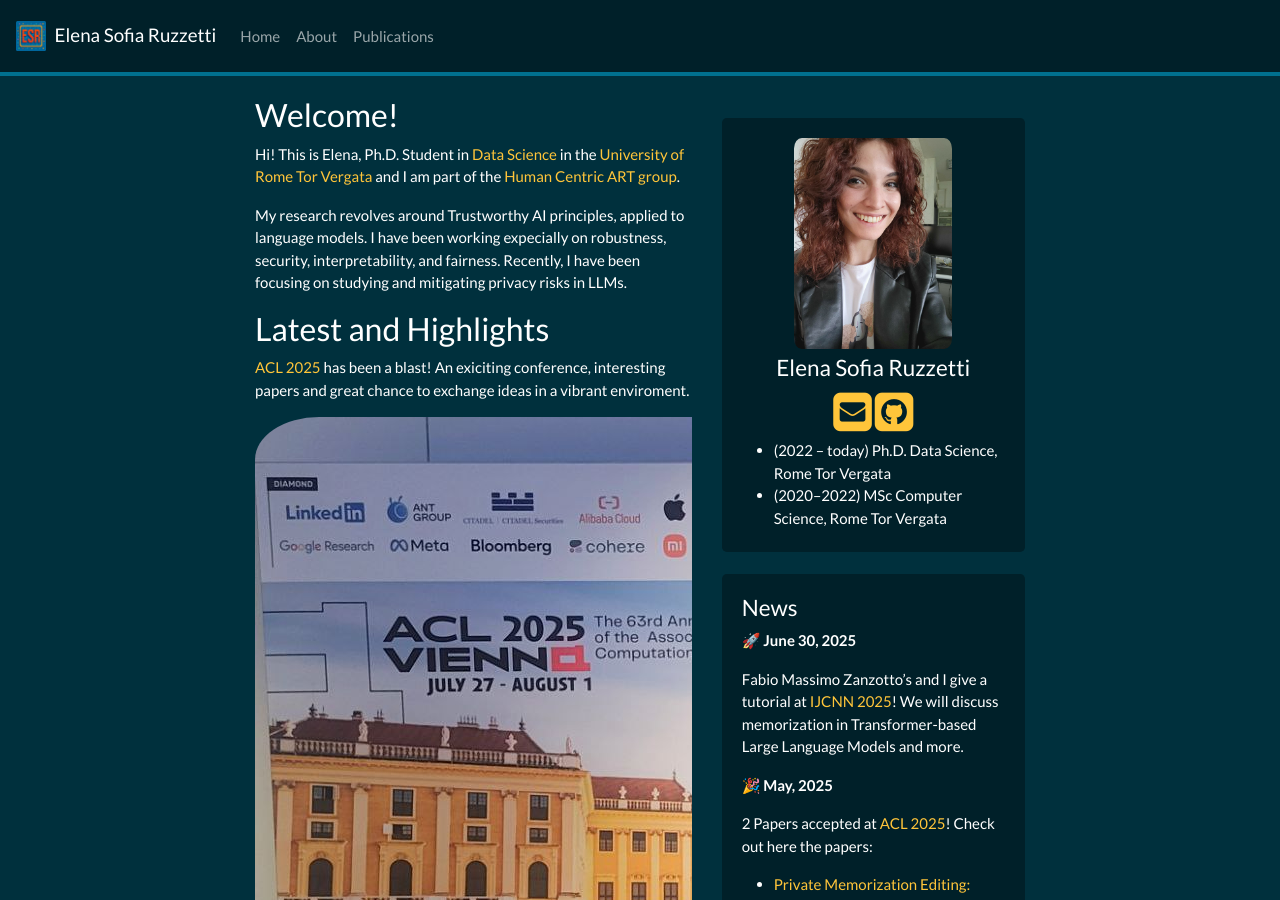
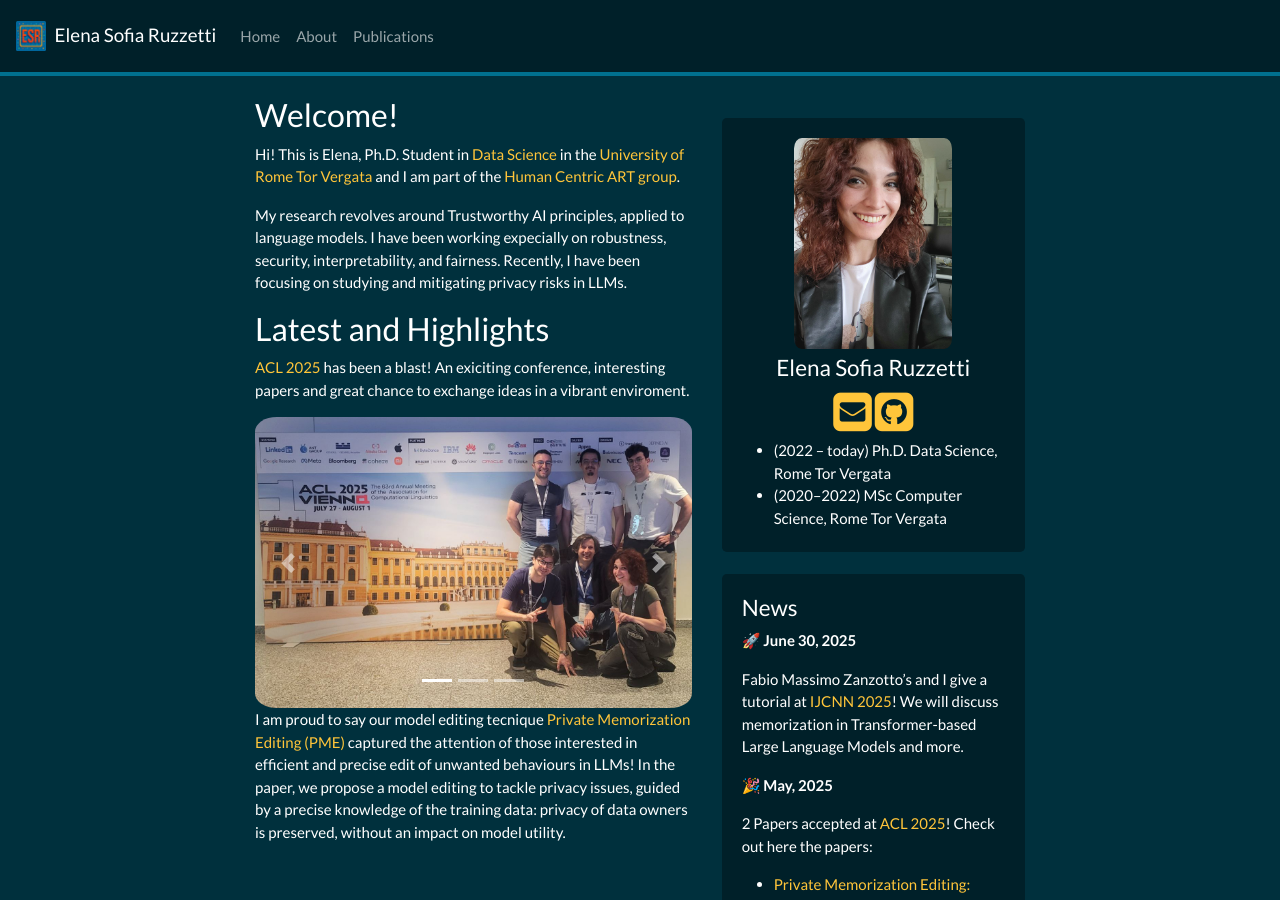
Before and after one commit to elenasofia98/elenasofia98.github.io, a Jekyll site: the page built from _pages/home.md, in a window 1280 px wide and 900 px high. Built offline with Jekyll 4.4.1, drawn with Linux system fonts in a browser that asks for light colours; nearby versions of some CDN libraries; a style sheet for code colours, icons or effects is not loaded.

Commit message:
carousel fix

```diff
--- a/_pages/home.md
+++ b/_pages/home.md
@@ -19,31 +19,29 @@ Recently, I have been focusing on studying and mitigating privacy risks in LLMs.
 [ACL 2025](https://2025.aclweb.org/) has been a blast! An exiciting conference, interesting papers and great chance to exchange ideas in a vibrant enviroment.
 
 
-<div markdown="0" id="carousel" class="carousel slide" data-ride="carousel" data-interval="4000" data-pause="hover" >
+<div markdown="0" id="carouselHigh" class="carousel slide" data-ride="carousel" data-interval="4000" data-pause="hover" >
     <ol class="carousel-indicators">
-        <li data-target="#carousel" data-slide-to="0" class="active"></li>
-        <li data-target="#carousel" data-slide-to="1"></li>
-        <li data-target="#carousel" data-slide-to="2"></li>
+        <li data-target="#carouselHigh" data-slide-to="0" class="active"></li>
+        <li data-target="#carouselHigh" data-slide-to="1"></li>
+        <li data-target="#carouselHigh" data-slide-to="2"></li>
     </ol>
-
     <div class="carousel-inner" markdown="0">
         <div class="carousel-item active">
-            <img src="{{ site.url }}{{ site.baseurl }}/images/slider/acl_group.jpg" alt="Group photo at ACL 2025" />
+            <img  class="d-block w-100" src="{{ site.url }}{{ site.baseurl }}/images/slider/acl_group.jpg" alt="Group photo at ACL 2025"/>
         </div>
         <div class="carousel-item">
-            <img src="{{ site.url }}{{ site.baseurl }}/images/slider/PME_poster.png" alt="Private Memorization Editing poster header" />
+            <img class="d-block w-100" src="{{ site.url }}{{ site.baseurl }}/images/slider/PME_poster.png" alt="Private Memorization Editing poster header"/>
         </div>
         <div class="carousel-item">
-            <img src="{{ site.url }}{{ site.baseurl }}/images/slider/acl_posterpres.jpg" alt="Private Memorization Editing poster presentation" />
+            <img class="d-block w-100" src="{{ site.url }}{{ site.baseurl }}/images/slider/acl_posterpres.jpg" alt="Private Memorization Editing poster presentation" />
         </div>
     </div>
-
-    <a class="left carousel-control" href="#carousel" role="button" data-slide="prev">
-        <span class="glyphicon glyphicon-chevron-left" aria-hidden="true"></span>
+    <a class="carousel-control-prev" href="#carouselHigh" role="button" data-slide="prev">
+        <span class="carousel-control-prev-icon" aria-hidden="true"></span>
         <span class="sr-only">Previous</span>
     </a>
-    <a class="right carousel-control" href="#carousel" role="button" data-slide="next">
-        <span class="glyphicon glyphicon-chevron-right" aria-hidden="true"></span>
+        <a class="carousel-control-next" href="#carouselHigh" role="button" data-slide="next">
+        <span class="carousel-control-next-icon" aria-hidden="true"></span>
         <span class="sr-only">Next</span>
     </a>
 </div>
```
